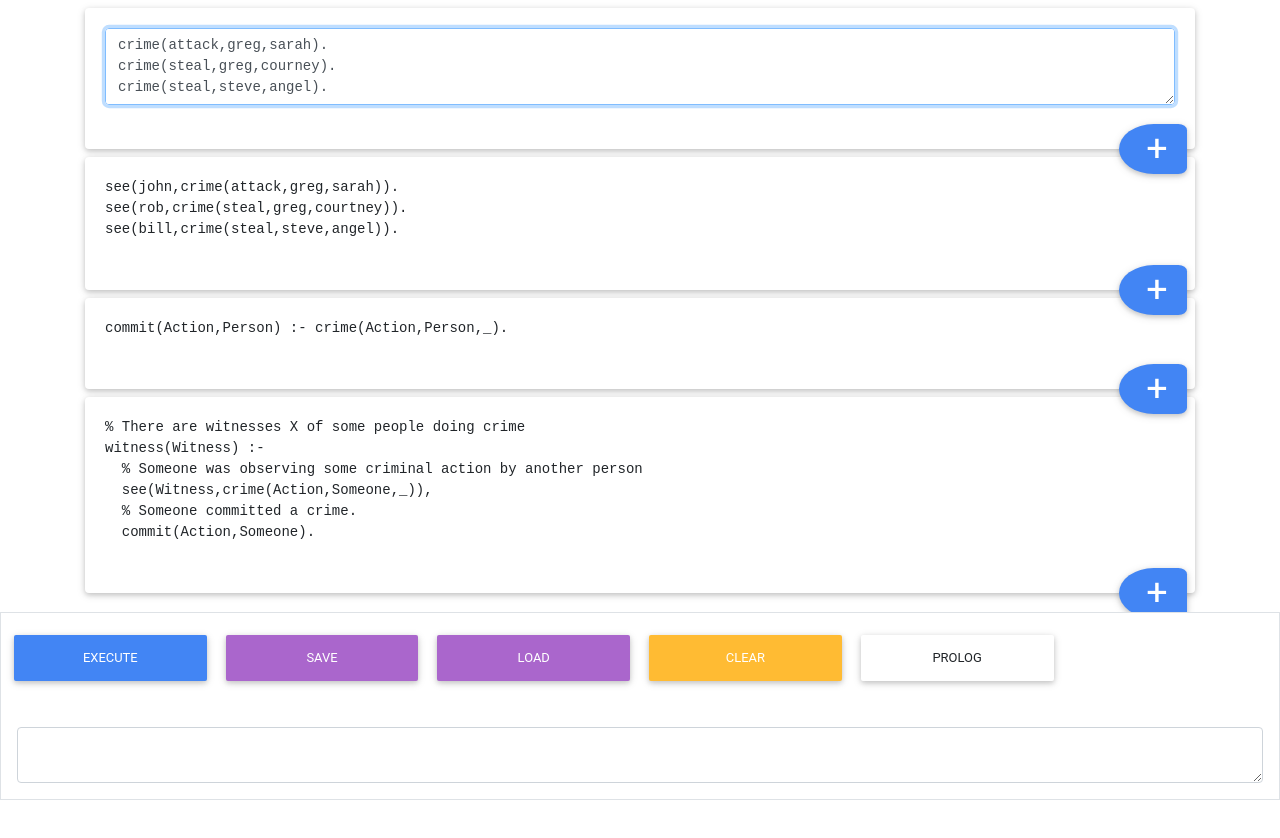
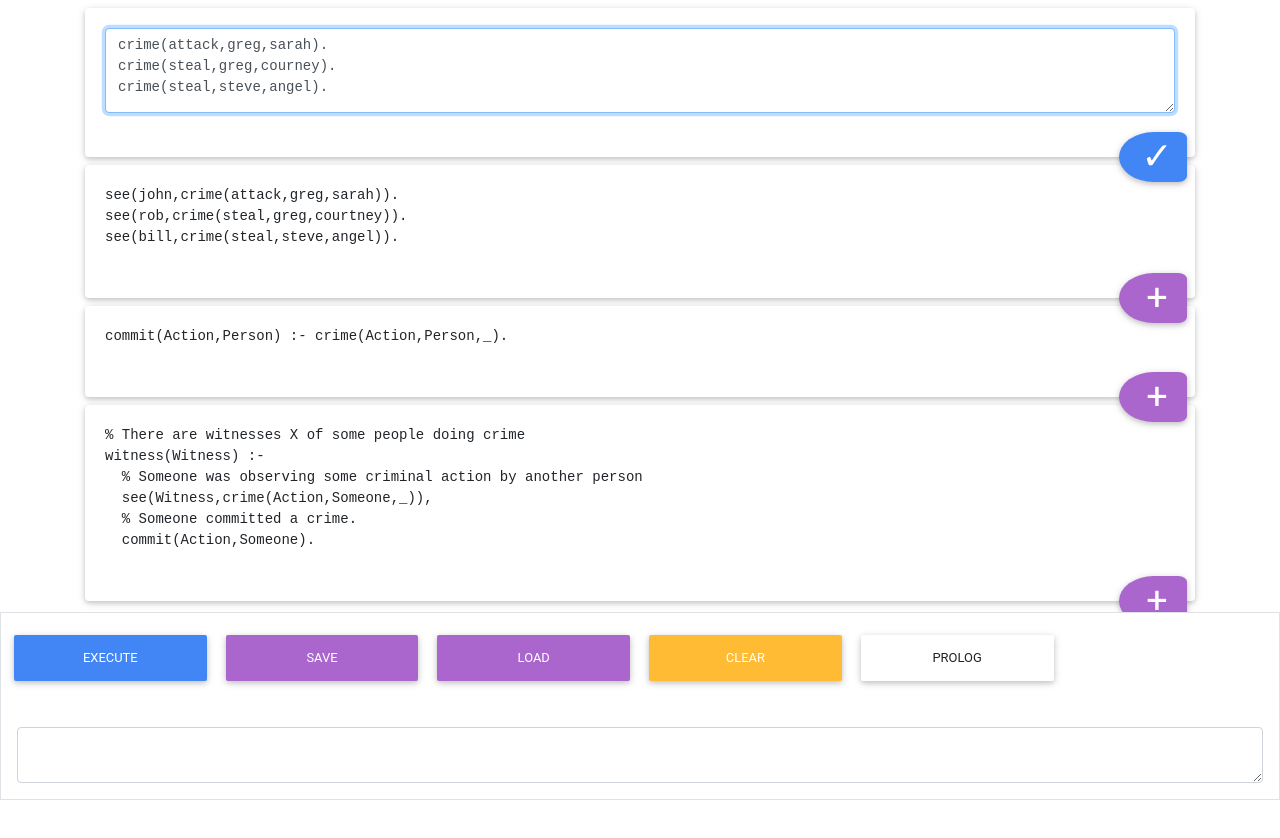
Before and after one commit to lf94/paizo-programmer, a React app: page / in a window 1280 px wide. Both pictures are taken after a click on the button 640 px from the left and 74 px from the top of the page. Shown: the top 838 px of the page. After the commit the page ends 800 px from the top, so only its background shows below. Built offline with nearby package versions, Linux system fonts and the light colour scheme; the HTML template or start-up script is replaced by a standard one.

Commit message:
Improve confirmation of changes and expand textarea

```diff
--- a/src/components/insertion-arrow.tsx
+++ b/src/components/arrow.tsx
@@ -2,13 +2,15 @@ import { default as React, CSSProperties, FC } from 'react';
 
 interface Props {
   onClick: () => void;
+  content: string;
+  className: string;
 }
 
-const insertionArrowStyleOuter: CSSProperties = {
+const arrowStyleOuter: CSSProperties = {
     position: 'relative',
     bottom: 'calc(13mm / 2)',
 };
-const insertionArrowStyleInner: CSSProperties = {
+const arrowStyleInner: CSSProperties = {
   borderBottomLeftRadius: '100%',
   borderTopLeftRadius: '100%',
   borderBottomRightRadius: '25%',
@@ -24,17 +26,17 @@ const insertionArrowStyleInner: CSSProperties = {
   margin: 0,
   minWidth: '17mm',
 };
-const insertionArrowStylePlus: CSSProperties = {
+const arrowStyleContent: CSSProperties = {
   fontSize: '10mm',
   lineHeight: '10mm',
   paddingLeft: '0.2em',
 };
 
-export const InsertionArrow: FC<Props> = ({ onClick }) =>
-  <div onClick={(e) => { e.stopPropagation(); onClick(); }} style={insertionArrowStyleOuter}>
-    <div className='btn btn-primary' style={insertionArrowStyleInner}>
-         <span style={insertionArrowStylePlus}>
-           +
+export const Arrow: FC<Props> = ({ onClick, content, className }) =>
+  <div onClick={(e) => { e.stopPropagation(); onClick(); }} style={arrowStyleOuter}>
+    <div className={className} style={arrowStyleInner}>
+         <span style={arrowStyleContent}>
+           {content}
          </span>
     </div>
   </div>;
--- a/src/components/facts.tsx
+++ b/src/components/facts.tsx
@@ -6,7 +6,7 @@ import {
   DraggableLocation,
 } from 'react-beautiful-dnd';
 
-import { InsertionArrow } from './insertion-arrow';
+import { Arrow } from './arrow';
 
 export interface Fact {
   id: string;
@@ -47,15 +47,20 @@ export const FactItem: FC<FactProps> = ({ onChange, onInsert, fact }) => {
   const textArea = useRef(null);
   const pre = useRef(null);
 
+  const onConfirmChange = useCallback(() => {
+    if (textArea === null) { return; }
+    // @ts-ignore
+    textArea.current.blur();
+  }, [textArea])
+
   useEffect(() => {
-    if (isHidden) {
-      // @ts-ignore
-      textArea.current.style.height = pre.current.scrollHeight + 'px';
-    } else {
-      // @ts-ignore
-      textArea.current.focus();
-    }
+    // @ts-ignore
+    textArea.current.focus();
   });
+
+  const calculateHeight = useCallback(() =>
+    fact.text.split('\n').length
+  , [fact])
 
   return <div className='fact-item'>
     <div className='card'>
@@ -66,13 +71,18 @@ export const FactItem: FC<FactProps> = ({ onChange, onInsert, fact }) => {
         <div className={showTA + ' mb-4'}>
           <textarea style={factItemFontStyle} className="form-control"
                     onChange={({ target: { value }}) => onChange(value)}
+                    rows={calculateHeight()}
                     ref={textArea}
                     onBlur={() => setHidden(true)}
                     value={ fact.text }></textarea>
         </div>
       </div>
     </div>
-    <InsertionArrow onClick={onInsert}/>
+    <Arrow
+      className={isHidden ? 'btn btn-secondary' : 'btn btn-primary'}
+      onClick={isHidden ? onInsert : onConfirmChange}
+      content={isHidden ? '+' : '✓'}
+    />
   </div>;
 };
 
--- a/src/index.tsx
+++ b/src/index.tsx
@@ -185,9 +185,6 @@ function reducer(state: State, action: ActionData): State {
 const StickyBottom: FC<{}> = (props) =>
   <div className='bg-white'
        style={{
-         position: 'sticky',
-         left: 0,
-         bottom: 0,
          width: '100%',
          zIndex: 2}}>
     { props.children }
--- a/src/style.css
+++ b/src/style.css
@@ -1 +1,6 @@
+.paizo {
+  display: flex;
+  flex-direction: column;
+}
 html, body, .paizo, .paizo > .container { height: 100% }
+.container { overflow: scroll; }
```
